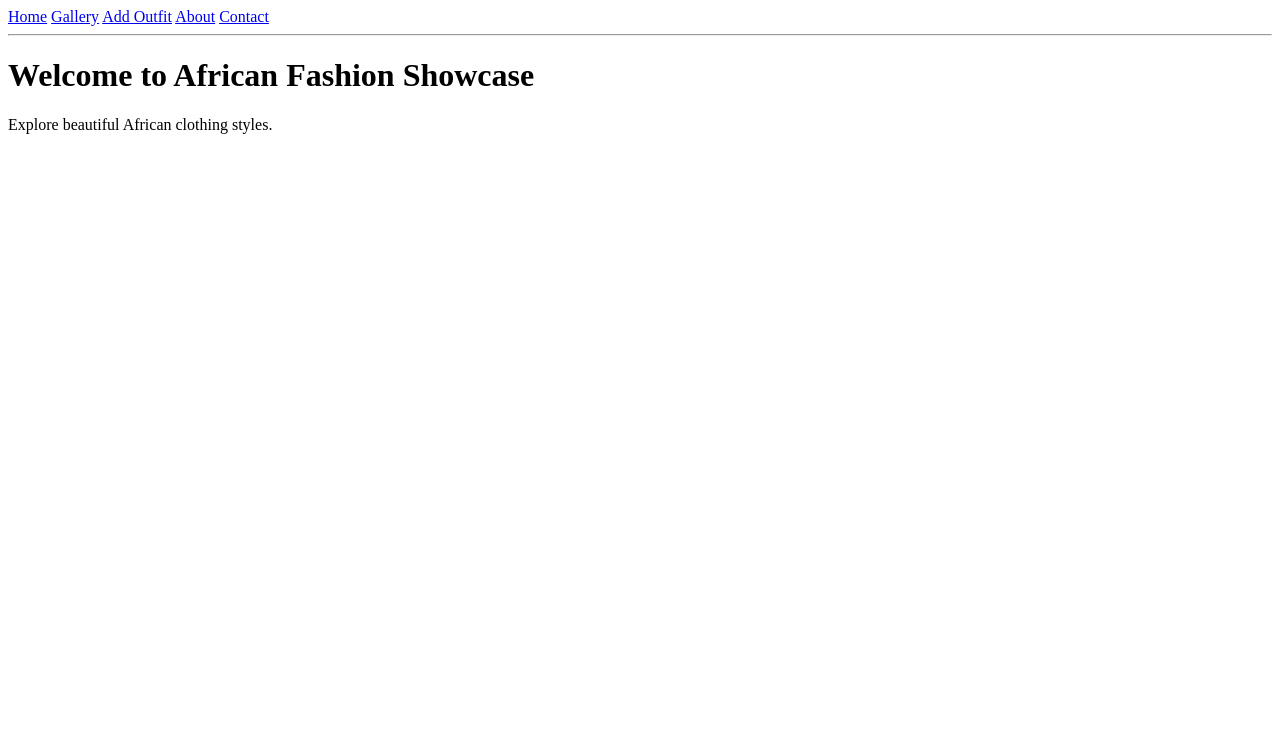
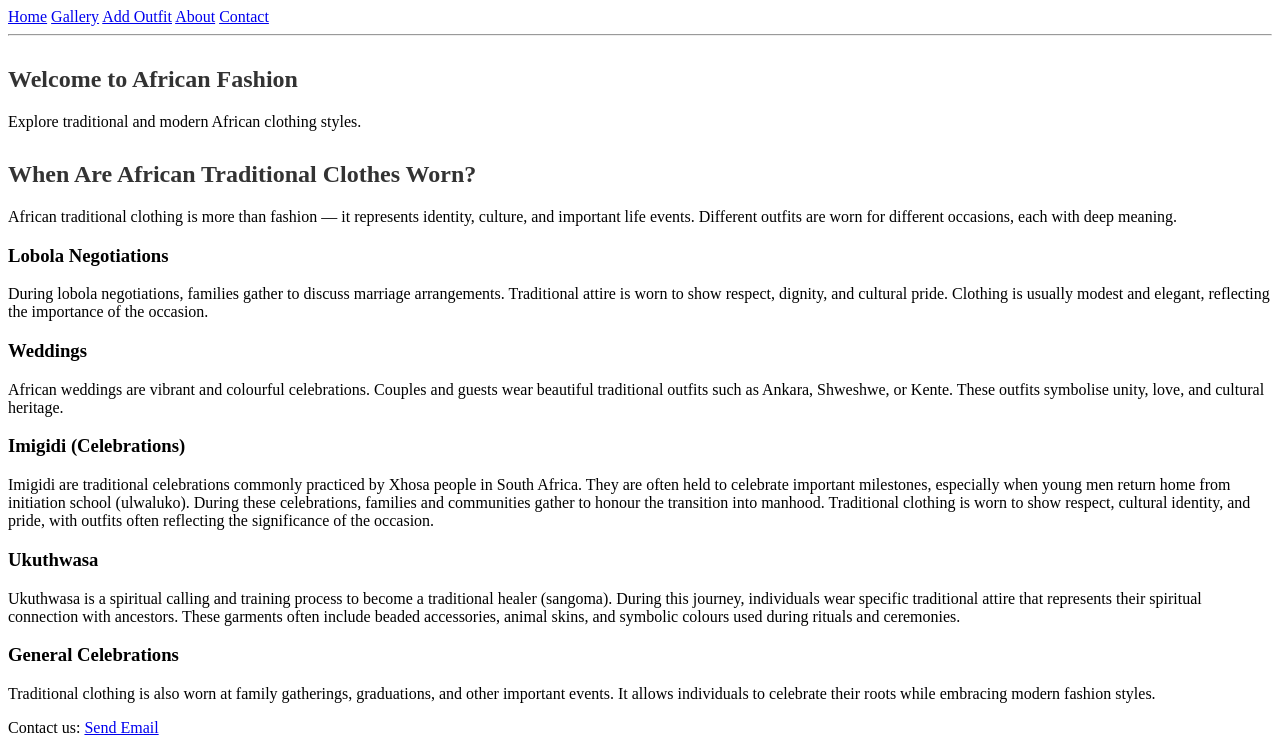
Before and after one commit to HlengiweNcube/flask_db_project, a Flask app: page / in a window 1280 px wide. Shown: the top 750 px of the page. Before the commit the page ends 134 px from the top, so only its background shows below. Run offline with Flask 3, Linux system fonts and the light colour scheme.

Commit message:
Improve cultural accuracy by expanding imigidi and ukuthwasa descriptions

```diff
--- a/templates/home.html
+++ b/templates/home.html
@@ -1,6 +1,75 @@
 {% extends "base.html" %}
 
 {% block content %}
-<h1>Welcome to African Fashion Showcase</h1>
-<p>Explore beautiful African clothing styles.</p>
+
+<h2>Welcome to African Fashion</h2>
+
+<p>Explore traditional and modern African clothing styles.</p>
+
+<!-- External link -->
+<section class="learn-more">
+
+<h2>When Are African Traditional Clothes Worn?</h2>
+
+<p>
+African traditional clothing is more than fashion — it represents identity,
+culture, and important life events. Different outfits are worn for different
+occasions, each with deep meaning.
+</p>
+
+<h3>Lobola Negotiations</h3>
+<p>
+During lobola negotiations, families gather to discuss marriage arrangements.
+Traditional attire is worn to show respect, dignity, and cultural pride.
+Clothing is usually modest and elegant, reflecting the importance of the
+occasion.
+</p>
+
+<h3>Weddings</h3>
+<p>
+African weddings are vibrant and colourful celebrations. Couples and guests wear
+beautiful traditional outfits such as Ankara, Shweshwe, or Kente. These outfits
+symbolise unity, love, and cultural heritage.
+</p>
+
+<h3>Imigidi (Celebrations)</h3>
+<p>
+Imigidi are traditional celebrations commonly practiced by Xhosa people in South Africa.
+They are often held to celebrate important milestones, especially when young men return
+home from initiation school (ulwaluko). During these celebrations, families and communities
+gather to honour the transition into manhood. Traditional clothing is worn to show respect,
+cultural identity, and pride, with outfits often reflecting the significance of the occasion.
+</p>
+
+<h3>Ukuthwasa</h3>
+<p>
+Ukuthwasa is a spiritual calling and training process to become a traditional healer
+(sangoma). During this journey, individuals wear specific traditional attire that
+represents their spiritual connection with ancestors. These garments often include
+beaded accessories, animal skins, and symbolic colours used during rituals and ceremonies.
+</p>
+
+<h3>General Celebrations</h3>
+<p>
+Traditional clothing is also worn at family gatherings, graduations, and other
+important events. It allows individuals to celebrate their roots while embracing
+modern fashion styles.
+</p>
+
+</section>
+<!-- Email link -->
+<p>
+    Contact us:
+    <a href="mailto:yourname@email.com">Send Email</a>
+</p>
+
+<!-- Bonus: YouTube video -->
+<div class="video">
+    <iframe width="560" height="315"
+        src="https://www.youtube.com/embed/1yCqG8s8dFQ"
+        title="African Fashion Video"
+        allowfullscreen>
+    </iframe>
+</div>
+
 {% endblock %}
```
